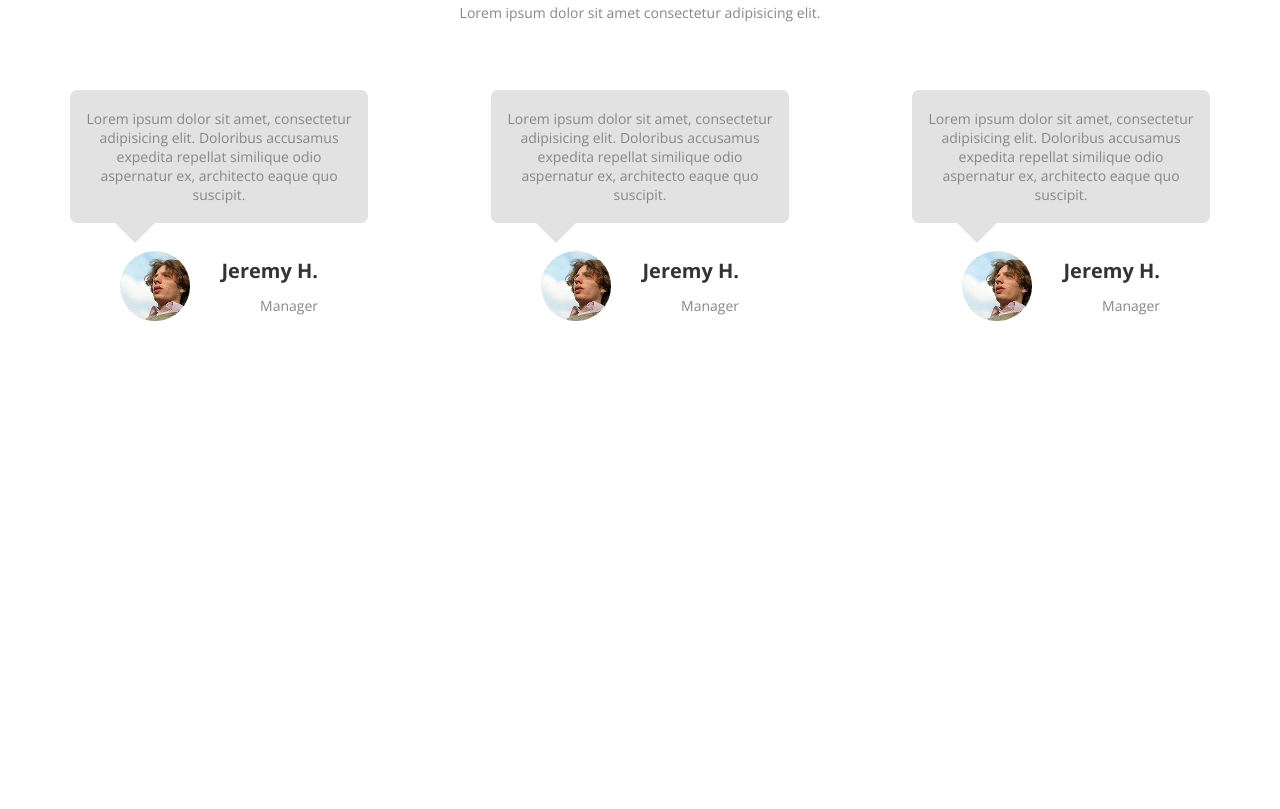
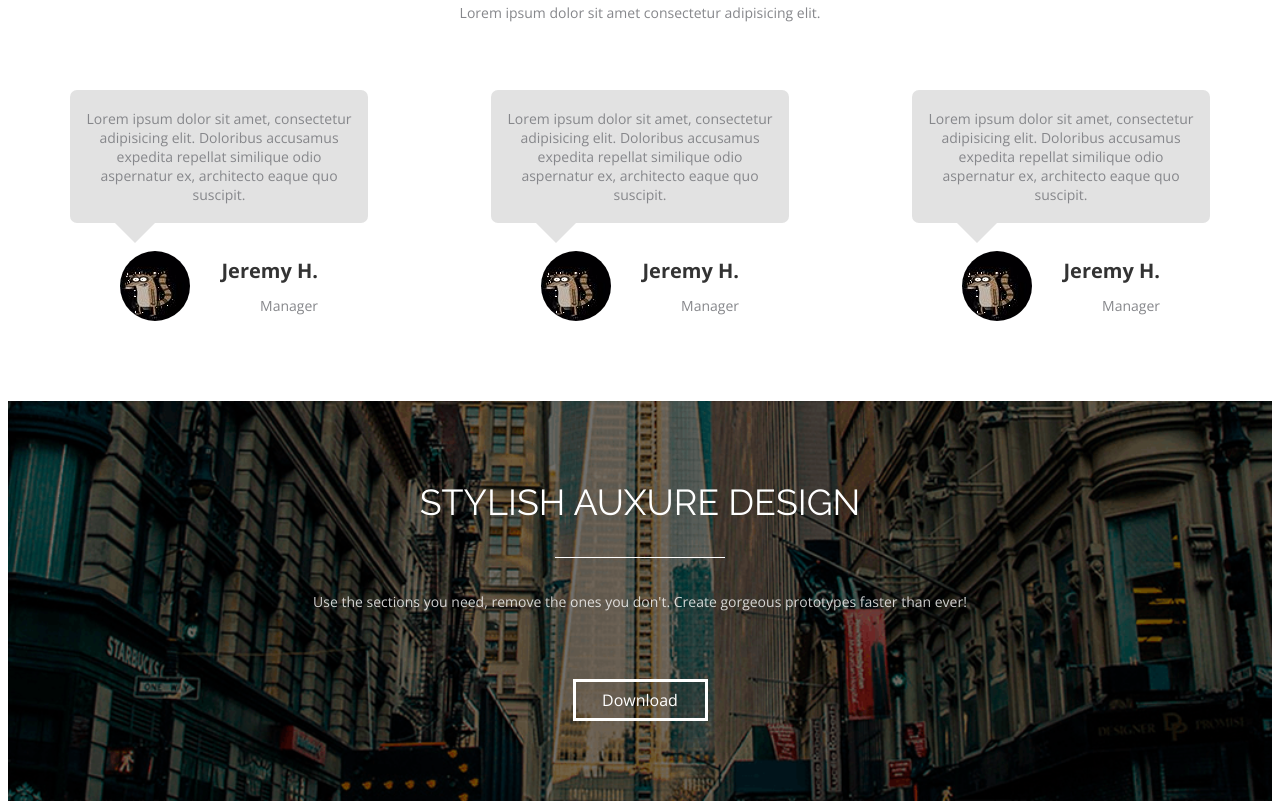
Before and after one commit to bfviktoryia/landing, a plain HTML site: page index.html in a window 1280 px wide. Shown: the part 1595-2404 px from the top of the page. Before the commit the page ends 2004 px from the top, so only its background shows below. Drawn offline with nearby package versions, Linux system fonts and the light colour scheme.

Commit message:
add sections customers and auxure

```diff
--- a/css/awesome.css
+++ b/css/awesome.css
@@ -23,11 +23,10 @@
     background-color: #ec7979;
     display: block;
     margin: 34px auto;
+}
 
-
-}
 .description {
-    width: 363px;
+    width: 700px;
     line-height: 19px;
     margin: auto;
     margin-bottom: 68px;
@@ -56,6 +55,11 @@ margin: 0 -15px;
 
 
 }
+img {
+    display: block;
+    margin: 20px auto 20px;
+}
+
 .awesome-item-title {
     text-align: center;
     font-size: 20px;
--- /dev/null
+++ b/css/axure.css
@@ -0,0 +1,82 @@
+
+.axure {
+   background-image: url(../img/bg/background\ 1.png);
+   background-repeat: no-repeat;
+   background-size: cover;
+   background-position: center;
+   position: relative;
+   top: 0;
+   left: 0;
+   z-index: 3;
+
+}
+.axure::after {
+    content: "";
+    position: absolute;
+    width: 100%;
+    height: 100%;
+    display: block;
+    top: 0;
+    left: 0;
+    background-color: rgba(0, 0, 0, 0.55);
+}
+#title_axure {
+    width: 700px;
+    line-height: 42px;
+    font-family: "Raleway";
+    font-weight: 400;
+    font-size: 36px;
+    text-transform: uppercase;
+    color: rgba(255, 255, 255, 1);
+    margin: auto;
+    margin-bottom: 34px;
+    text-align: center;
+    position: relative;
+    z-index: 1;
+
+}
+#title_axure::after
+{
+    content: "";
+    width: 170px;
+    height: 1px;
+    background-color: #fff;
+    display: block;
+    margin: 34px auto;
+    position: relative;
+    z-index: 1;
+}
+#description_axure {
+    width: 700px;
+    line-height: 19px;
+    margin: auto;
+    margin-bottom: 68px;
+    font-weight: 400;
+    position: relative;
+    z-index: 1;
+}
+#description_axure p {
+    text-align: center;
+    font-size: 14px;
+    font-weight: 400;
+    color: rgba(255, 255, 255, 0.8);
+    position: relative;
+    z-index: 1;
+}
+
+a {
+    text-decoration: none;
+    color: #fff;
+}
+.link {
+    display: flex;
+    justify-content: center;
+    align-items: center;
+    width: 135px;
+    height: 42px;
+    color: rgba(255, 255, 255, 1);
+    border: 3px solid rgba(255, 255, 255, 1);
+    margin: auto;
+    position: relative;
+    z-index: 1;
+}
--- a/css/custumers.css
+++ b/css/custumers.css
@@ -38,8 +38,6 @@ border-left: 20px solid transparent;
 border-right: 20px solid transparent;
 border-top: 20px solid rgba(226, 226, 226, 1);
 position: absolute;
-/* top: 130px;
-left: 50px; */
 top: 100%;
 left: 15%;
 }
@@ -51,15 +49,16 @@ left: 15%;
     flex-direction: row;
     justify-content: space-between;
 }
-img {
+
+.customers-item-wrap__image {
+
+}
+
+#customers-item-wrap__image_avatar {
     display: block;
     margin: auto;
-}
-.customers-item-wrap__avatar {
-    /* border: 2px solid chocolate; */
     border-radius: 50%;
 }
-
 .customers-item-wrap__id {
     display: flex;
     flex-wrap: wrap;
--- a/css/style.css
+++ b/css/style.css
@@ -1,12 +1,15 @@
 @import url(../css/awesome.css);
 @import url(../css/pricing.css);
 @import url(../css/custumers.css);
+@import url(../css/axure.css);
 
 html {
     font-family: "Open Sans", "Raleway",sans-serif;
 }
 * {
  box-sizing: border-box;
+ text-decoration: none;
+
 }
 
 section {
--- a/index.html
+++ b/index.html
@@ -147,8 +147,8 @@
                         </p>
                     </div>
                     <div class="customers-item-wrap">
-                        <div class="customers-item-wrap__avatar">
-                            <img src="img/avatars/avatar_Jeremy.png" alt="avatar">
+                        <div class="customers-item-wrap__image">
+                            <img src="img/avatars/avatar.jpeg" id="customers-item-wrap__image_avatar" alt="avatar">
                         </div>
                         <div class="customers-item-wrap__id">
                             <span class="customers-item-wrap__id_name">Jeremy H.</span>
@@ -163,8 +163,8 @@
                         </p>
                     </div>
                     <div class="customers-item-wrap">
-                        <div class="customers-item-wrap__avatar">
-                            <img src="img/avatars/avatar_Jeremy.png" alt="avatar">
+                        <div class="customers-item-wrap__image">
+                            <img src="img/avatars/avatar.jpeg" id="customers-item-wrap__image_avatar" alt="avatar">
                         </div>
                         <div class="customers-item-wrap__id">
                             <span class="customers-item-wrap__id_name">Jeremy H.</span>
@@ -179,8 +179,8 @@
                         </p>
                     </div>
                     <div class="customers-item-wrap">
-                        <div class="customers-item-wrap__avatar">
-                            <img src="img/avatars/avatar_Jeremy.png" alt="avatar">
+                        <div class="customers-item-wrap__image">
+                            <img src="img/avatars/avatar.jpeg" id="customers-item-wrap__image_avatar" alt="avatar">
                         </div>
                         <div class="customers-item-wrap__id">
                             <span class="customers-item-wrap__id_name">Jeremy H.</span>
@@ -189,12 +189,25 @@
 
                     </div>
                 </div>
-
-
             </div>
-
     </div>
 </section>
 
+<section class="axure">
+    <div class="container">
+        <h2 class="title" id="title_axure">Stylish auxure design</h2>
+
+
+        <div class="description" id="description_axure">
+
+            <p>Use the sections you need, remove the ones you don't. Create gorgeous prototypes faster than ever!
+            </p>
+            </div>
+
+<div class="link">
+    <a href="#">Download</a>
+</div>
+    </div>
+</section>
 </body>
 </html>
```
Also changed, not shown: img/avatars/avatar.jpeg (added), img/avatars/avatar_Jeremy.png (deleted), img/bg/background 1.png (added), 1 other file.
